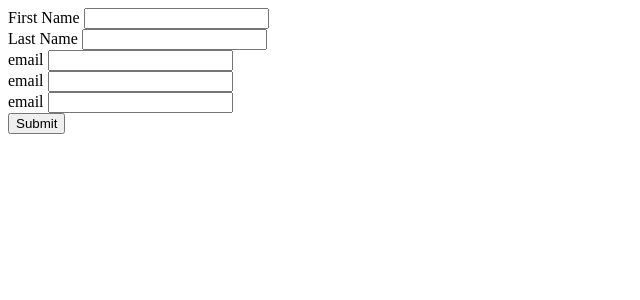
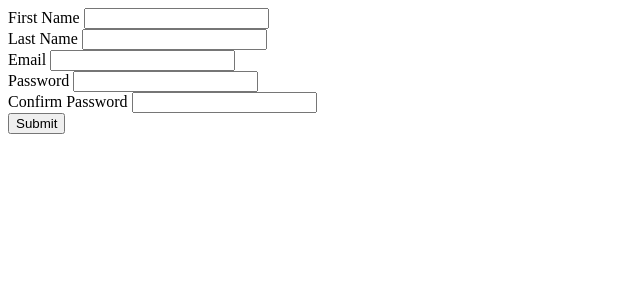
Before and after one commit to Marc-Mwangi/FIP1, a Flask app: page /signup in a window 1280 px wide. Shown: the top 300 px of the page, without its empty margins (0-640 px from the left). Run offline with Flask 2, Linux system fonts and the light colour scheme; some libraries are stand-ins or nearby versions.

Commit message:
Setting up signup form and Class variable to store data

```diff
--- a/app/forms.py
+++ b/app/forms.py
@@ -1,3 +1,4 @@
+from crypt import methods
 from flask_wtf import FlaskForm
 from wtforms import StringField, SubmitField
 from wtforms.validators import InputRequired
@@ -6,7 +7,12 @@ class SignUpForm(FlaskForm):
 
     first_name = StringField('First Name', validators=[InputRequired()])
     last_name = StringField('Last Name', validators=[InputRequired()])
-    email = StringField('email', validators=[InputRequired()])
-    password=StringField('email', validators=[InputRequired()])
-    password2=StringField('email', validators=[InputRequired()])
+    email = StringField('Email', validators=[InputRequired()])
+    password=StringField('Password', validators=[InputRequired()])
+    password2=StringField('Confirm Password ', validators=[InputRequired()])
     submit = SubmitField('Submit')
+
+class LogInForm(FlaskForm):
+     email = StringField('Email', validators=[InputRequired()])
+     password=StringField('Password', validators=[InputRequired()])
+     submit = SubmitField('Submit')
--- a/app/models/User.py
+++ b/app/models/User.py
@@ -26,5 +26,7 @@ class User:
         User.user_email.append(self.email)
 
     #Saving user password
-    def save_passwrod(self):
+    def save_password(self):
         User.user_password.append(self.password)
+
+    #Confirmig user information in Login
--- a/app/templates/index.html
+++ b/app/templates/index.html
@@ -9,6 +9,7 @@
         {% endif %}
     </head>
     <body>
-
+        {{ v }}
+        <h1>index works</h1>
     </body>
 </html>
--- a/app/templates/login.html
+++ b/app/templates/login.html
@@ -1 +1,5 @@
-<h1>log in works</h1>
+{% import "bootstrap/wtf.html" as wtf %}
+
+{{ wtf.quick_form(form) }}
+
+{{ email }}
--- a/app/views.py
+++ b/app/views.py
@@ -1,10 +1,11 @@
+from crypt import methods
 from flask import redirect, render_template, url_for
 from app import app
 from .models import User
-from .forms import SignUpForm
+from .forms import SignUpForm, LogInForm
 
 
-
+User = User.User
 
 app.config['SECRET_KEY'] = 'aSKh3r'
 
@@ -16,11 +17,18 @@ def dashboard():
 
     return render_template('index.html')
 
-@app.route('/login')
+@app.route('/login', methods=['GET','POST'])
 def login():
-    return render_template('login.html')
+    form= LogInForm()
+    emails = User.user_email
+    if form.validate_on_submit():
+        email = form.email.data
 
-@app.route('/signup')
+
+
+    return render_template('login.html',form=form,email =emails)
+
+@app.route('/signup',methods=['POST','GET'])
 def sigup():
     form = SignUpForm()
     if form.validate_on_submit():
@@ -30,7 +38,7 @@ def sigup():
         password2= form.password2.data
         email = form.email.data
         new_user = User(f_name,l_name,email,password,password2)
-        new_user.save_email
+        new_user.save_email()
         new_user.save_password
-        return redirect(url_for('dashboard'))
+        return redirect(url_for('login'))
     return render_template('signup.html', form= form)
```
Also changed, not shown: app/templates/signup.html (line endings or trailing spaces).
